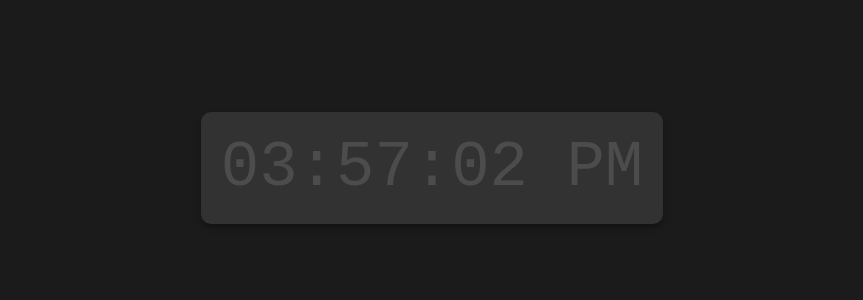
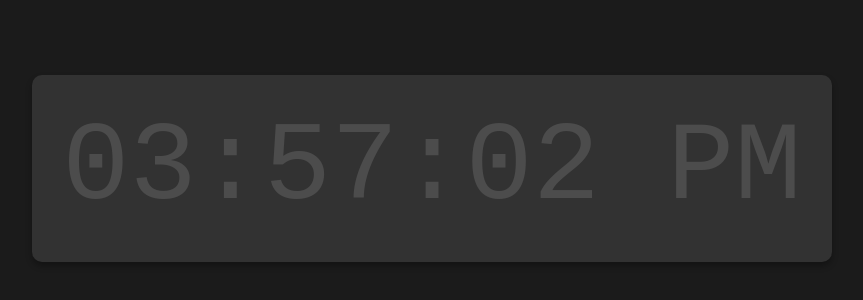
Before and after one commit to CellIJel/misc, a website: page time/index.html in a window 1280 px wide. Shown: the part 232-532 px from the top of the page, without its empty margins (208-1071 px from the left). Drawn offline with Linux system fonts and the light colour scheme.

Commit message:
Size up and add padding

```diff
--- a/time/index.html
+++ b/time/index.html
@@ -14,14 +14,14 @@
             margin: 0;
             font-family: "Courier New", Courier, monospace;
             background-color: #1b1b1b;
-            font-size: 4rem;
+            font-size: 7rem;
             color: white;
             cursor: none;
         }
         #time {
             text-align: center;
             background-color: rgba(255,255,255,0.1);
-            padding: 20px;
+            padding: 30px;
             font-family: "Courier New", Courier, monospace;
             border-radius: 10px;
             box-shadow: 0 4px 6px rgba(0,0,0,0.3);
```
